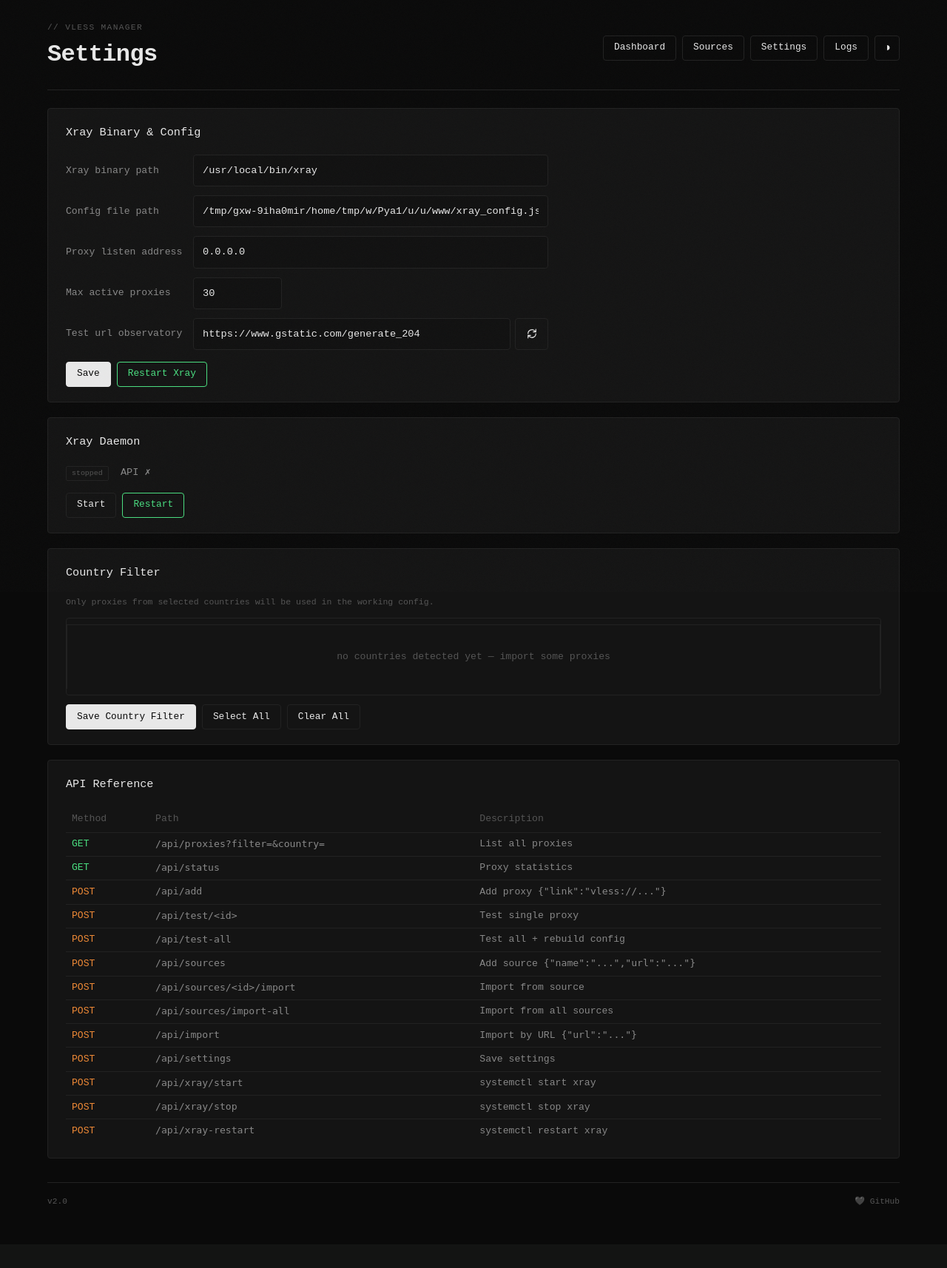
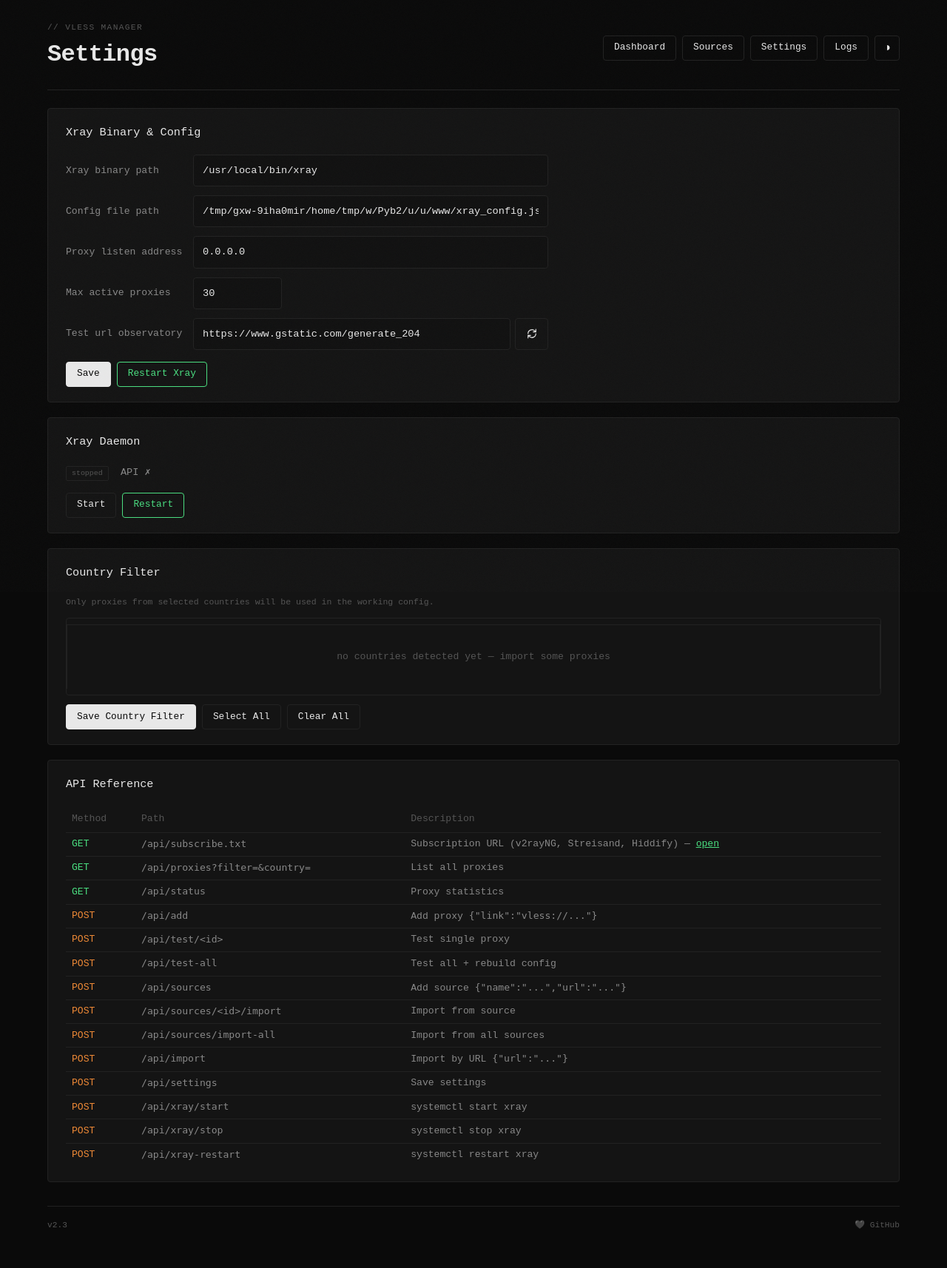
Before and after one commit to prasx/vless-manager-proxy, a Flask app: page /settings in a window 1280 px wide. Shown: the whole page at 74% size. Before the commit the page ends 1629 px from the top, so only its background shows below. Run offline with Flask 3, Linux system fonts and the light colour scheme; data comes from the database, SQL or seed files in the repository; data that the repository does not hold is empty.

Commit message:
update v2.3

```diff
--- a/app.py
+++ b/app.py
@@ -5,6 +5,7 @@ import json, sqlite3, threading, time, urllib.request, re, subprocess, os, socke
 from urllib.parse import urlparse, parse_qs, unquote
 from concurrent.futures import ThreadPoolExecutor, as_completed
 from datetime import datetime
+from zoneinfo import ZoneInfo
 from pathlib import Path
 from flask import Flask, render_template, request, jsonify
 
@@ -13,6 +14,7 @@ app.config["JSON_AS_ASCII"] = False
 
 BASE_DIR = Path(__file__).parent
 DATABASE = BASE_DIR / "proxies.db"
+SUBSCRIBE_FILE = BASE_DIR / "subscribe.txt"
 
 _geo_cache: dict = {}
 _geo_cache_lock = threading.Lock()
@@ -346,6 +348,7 @@ def xray_config_path():
 # ─────────────────────── Парсинг VLESS ───────────────────────
 
 _VALID_FLOWS = frozenset({"xtls-rprx-vision", "xtls-rprx-direct"})
+_UUID_RE = re.compile(r"^[0-9a-f]{8}-[0-9a-f]{4}-[0-9a-f]{4}-[0-9a-f]{4}-[0-9a-f]{12}$", re.I)
 
 
 def sanitize_flow(flow):
@@ -430,6 +433,9 @@ def parse_vless(link):
     parsed = urlparse(link.replace("vless://", "https://", 1))
     uid, server, port = parsed.username, parsed.hostname, parsed.port
     if not uid or not server or port is None:
+        return None
+    uid = unquote(str(uid)).split("#")[0].split("&")[0].strip()
+    if not _UUID_RE.match(uid):
         return None
     result = {
         "uid": uid,
@@ -557,7 +563,7 @@ def stream_settings(parsed):
         if parsed.get("path"):
             ws["path"] = parsed["path"]
         if hdr_host:
-            ws["headers"] = {"Host": hdr_host}
+            ws["host"] = hdr_host
         if ws:
             s["wsSettings"] = ws
     elif net == "grpc":
@@ -700,7 +706,7 @@ def generate_full_config(max_outbounds=0):
     if proxy_obs:
         config["observatory"] = {
             "subjectSelector": ["node"],
-            "probeUrl": get_setting("probe_url", "https://www.gstatic.com/generate_204"),
+            "probeUrl": get_setting("probe_url"),
             "probeInterval": "30s",
             "enableConcurrency": True,
         }
@@ -755,7 +761,7 @@ def generate_base_config():
         },
         "observatory": {
             "subjectSelector": ["node"],
-            "probeUrl": get_setting("probe_url", "https://www.gstatic.com/generate_204"),
+            "probeUrl": get_setting("probe_url"),
             "probeInterval": "30s",
             "enableConcurrency": True,
         },
@@ -843,6 +849,34 @@ def _apply_all_proxies_impl():
             "WARN",
             f"Xray API unavailable — wrote {applied} proxies to disk (total working: {proxy_count})",
         )
+    _update_subscribe_cache()
+
+
+def _update_subscribe_cache():
+    """Build subscribe.txt with vless links + metadata for external clients (v2rayNG etc.)."""
+    max_active = int(get_setting("max_active_proxies", "30"))
+    allowed = get_setting("allowed_countries", "").strip()
+    rows = db_q(
+        "SELECT link FROM proxies WHERE status='working' AND country != '' AND country != 'RU' ORDER BY latency LIMIT ?",
+        (max_active,),
+    )
+    total_all = db_q("SELECT COUNT(*) c FROM proxies")[0]["c"]
+    total_working = db_q("SELECT COUNT(*) c FROM proxies WHERE status='working'")[0]["c"]
+    probe_url = get_setting("probe_url")
+    now = datetime.now(ZoneInfo("Europe/Moscow")).strftime("%Y-%m-%d %H:%M:%S %z")
+    lines = [
+        "#profile-title: VLESS Manager",
+        f"#profile-update-interval: 1",
+        f"# Updated: {now}",
+        f"# Configs: {len(rows)} / {total_working} working / {total_all} total",
+    ]
+    if allowed:
+        lines.append(f"# Filter: {allowed}")
+    lines.append(f"# Probe: {probe_url}")
+    lines.append("")
+    for r in rows:
+        lines.append(r["link"])
+    SUBSCRIBE_FILE.write_text("\n".join(lines), encoding="utf-8")
 
 
 def list_active_outbounds():
@@ -914,6 +948,8 @@ def background_checker():
 
         if cycle % 60 == 0:
             reimport_all_sources()
+            _update_subscribe_cache()
+            add_log("INFO", "Subscribe cache updated after hourly reimport")
 
 
 # ─────────────────────── Helpers ───────────────────────
@@ -924,8 +960,6 @@ def proxy_filter_clause(f):
         return "WHERE status='working'"
     elif f == "failed_recent":
         return "WHERE status='failed' AND (failed_since IS NULL OR failed_since >= datetime('now', '-24 hours'))"
-    elif f == "failed_old":
-        return "WHERE status='failed' AND failed_since < datetime('now', '-24 hours')"
     return ""
 
 
@@ -1016,9 +1050,6 @@ def api_status():
     failed_recent = db_q(
         "SELECT COUNT(*) c FROM proxies WHERE status='failed' AND (failed_since IS NULL OR failed_since >= datetime('now', '-24 hours'))"
     )[0]["c"]
-    failed_old = db_q(
-        "SELECT COUNT(*) c FROM proxies WHERE status='failed' AND failed_since < datetime('now', '-24 hours')"
-    )[0]["c"]
     ru = db_q("SELECT COUNT(*) c FROM proxies WHERE status='working' AND country='RU'")[
         0
     ]["c"]
@@ -1029,7 +1060,6 @@ def api_status():
         total=total,
         working=working,
         failed_recent=failed_recent,
-        failed_old=failed_old,
         ru=ru,
         world=world,
     )
@@ -1194,9 +1224,12 @@ def api_settings_get():
 @app.route("/api/settings", methods=["POST"])
 def api_settings_set():
     data = request.json or {}
+    needs_rebuild = "allowed_countries" in data
     for k, v in data.items():
         set_setting(k, str(v))
     add_log("INFO", f"Settings updated: {', '.join(data.keys())}")
+    if needs_rebuild:
+        threading.Thread(target=apply_all_proxies, daemon=True).start()
     d = xray_diagnose()
     hint = None
     if d["systemd_active"]:
@@ -1205,12 +1238,6 @@ def api_settings_set():
         else:
             hint = "sudo systemctl restart xray"
     return jsonify(success=True, diagnose=d, restart_hint=hint)
-
-
-@app.route("/api/rebuild", methods=["POST"])
-def api_rebuild():
-    threading.Thread(target=apply_all_proxies, daemon=True).start()
-    return jsonify(success=True, message="Config rebuild started")
 
 
 @app.route("/api/xray-restart", methods=["POST"])
@@ -1237,22 +1264,14 @@ def api_xray_status():
     )
 
 
-@app.route("/api/export/best")
-def api_export_best():
-    max_active = int(get_setting("max_active_proxies", "30"))
-    rows = db_q(
-        "SELECT link FROM proxies WHERE status='working' AND country != '' AND country != 'RU' ORDER BY latency LIMIT ?",
-        (max_active,),
-    )
-    links = "\n".join(r["link"] for r in rows)
-    return (
-        links,
-        200,
-        {
+@app.route("/api/subscribe.txt")
+def api_subscribe():
+    """Subscription endpoint for v2rayNG / Nekobox / Streisand / Hiddify — serves cached subscribe.txt."""
+    if SUBSCRIBE_FILE.exists():
+        return SUBSCRIBE_FILE.read_text(encoding="utf-8"), 200, {
             "Content-Type": "text/plain; charset=utf-8",
-            "Content-Disposition": "attachment; filename=best_profile.txt",
-        },
-    )
+        }
+    return "// no proxies yet", 200, {"Content-Type": "text/plain; charset=utf-8"}
 
 
 @app.route("/api/countries")
--- a/static/dashboard.js
+++ b/static/dashboard.js
@@ -84,7 +84,6 @@ async function fetchPage(reset) {
   $('#statTotal').textContent = status.total;
   $('#statWorking').textContent = status.working;
   $('#statFailedRecent').textContent = status.failed_recent;
-  $('#statFailedOld').textContent = status.failed_old;
 
   const allBtn = $('#countryAll');
   const worldBtn = $('#countryWorld');
@@ -250,10 +249,6 @@ async function testAll() {
   setTimeout(loadData, 3000);
 }
 
-function exportBest() {
-  window.location.href = '/api/export/best';
-}
-
 async function cleanupFailed() {
   if (!confirm('Delete ALL failed proxies? You can re-import from Sources to restore working ones.')) return;
   const r = await api('POST','/api/cleanup');
--- a/static/settings.js
+++ b/static/settings.js
@@ -44,23 +44,22 @@ async function saveSettings() {
   $('xrayConfigPath').disabled = false;
   $('proxyListen').disabled = false;
   if (r.error) { toast(r.error, 'error'); return; }
-  toast('Settings saved', 'success');
   if (r.restart_hint) {
     toast(r.restart_hint, 'success');
   } else if (data.proxy_listen || data.xray_config_path) {
-    toast('Restarting Xray...');
     const rr = await api('POST', '/api/xray-restart');
     if (rr.error) toast(rr.error, 'error');
     else toast(rr.message || 'Xray restarted', 'success');
+  } else {
+    toast('Settings saved', 'success');
   }
   loadSettings();
 }
 
 async function restartXray() {
-  toast('restarting xray...');
+  toast('restarting xray ...');
   const r = await api('POST', '/api/xray-restart');
-  if (r.error) { toast(r.error, 'error'); return; }
-  toast('xray restarted', 'success');
+  if (r && r.error) toast(r.error, 'error');
 }
 
 function resetProbeUrl() {
@@ -117,10 +116,9 @@ async function saveCountryFilter() {
     checked.push(cb.dataset.code);
   });
   const val = checked.join(',');
-  await api('POST', '/api/settings', { allowed_countries: val });
-  toast('Country filter saved — rebuilding config...');
-  await api('POST', '/api/rebuild');
-  toast('Config rebuilt with selected countries', 'success');
+  const r = await api('POST', '/api/settings', { allowed_countries: val });
+  if (r.error) { toast(r.error, 'error'); return; }
+  toast('Country filter saved — rebuilding config...', 'success');
 }
 
 // ─── Xray Daemon ───
--- a/templates/base.html
+++ b/templates/base.html
@@ -35,7 +35,7 @@
 
 {% block footer %}
 <div class="footer">
-  <span>v2.0</span>
+  <span>v2.3</span>
   <a href="https://github.com/prasx" target="_blank">🖤 GitHub</a>
 </div>
 {% endblock %}
--- a/templates/settings.html
+++ b/templates/settings.html
@@ -74,6 +74,8 @@
       </tr>
     </thead>
     <tbody>
+      <tr><td style="padding:4px 8px;color:var(--green)">GET</td><td style="padding:4px 8px"><code>/api/subscribe.txt</code></td><td style="padding:4px 8px">Subscription URL (v2rayNG, Streisand, Hiddify) — <a href="/api/subscribe.txt" target="_blank" style="color:var(--green)">open</a></td></tr>
+
       <tr><td style="padding:4px 8px;color:var(--green)">GET</td><td style="padding:4px 8px"><code>/api/proxies?filter=&amp;country=</code></td><td style="padding:4px 8px">List all proxies</td></tr>
       <tr><td style="padding:4px 8px;color:var(--green)">GET</td><td style="padding:4px 8px"><code>/api/status</code></td><td style="padding:4px 8px">Proxy statistics</td></tr>
       <tr><td style="padding:4px 8px;color:#ed8936">POST</td><td style="padding:4px 8px"><code>/api/add</code></td><td style="padding:4px 8px">Add proxy <code>{"link":"vless://..."}</code></td></tr>
```
Also changed, not shown: templates/index.html (+1 -6 lines), README.md.
